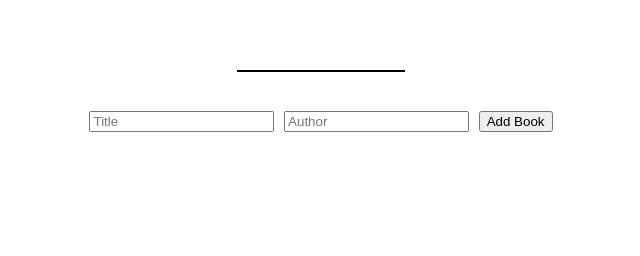
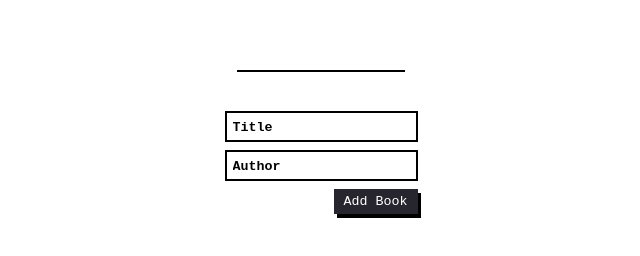
Before and after one commit to rubydevi/book-collection, a website: page index.html in a window 1280 px wide. Shown: the part 80-336 px from the top of the page, without its empty margins (319-959 px from the left). Drawn offline with Linux system fonts and the light colour scheme.

Commit message:
Style form  elements

```diff
--- a/style.css
+++ b/style.css
@@ -43,3 +43,37 @@ hr {
 .table-cell:last-child {
   text-align: right;
 }
+
+button {
+  font-family: 'Courier New', Courier, monospace;
+  padding: 5px 10px;
+  /* background-color: #f44336; */
+  background-color: #27262e;
+  color: #fff;
+  border: none;
+  cursor: pointer;
+  box-shadow: 3px 4px 0px rgb(0 0 0);
+}
+
+button:hover {
+  background-color: #c62828;
+}
+
+.form-content {
+  display: flex;
+  flex-direction: column;
+  align-items: flex-end;
+  gap: 0.5em;
+}
+
+.form-content input {
+  margin: 0;
+  padding: 6px;
+  border: 2px solid #000;
+}
+
+.form-content input::placeholder {
+  font-family: 'Courier New', Courier, monospace;
+  color: #000;
+  font-weight: 700;
+}
```
